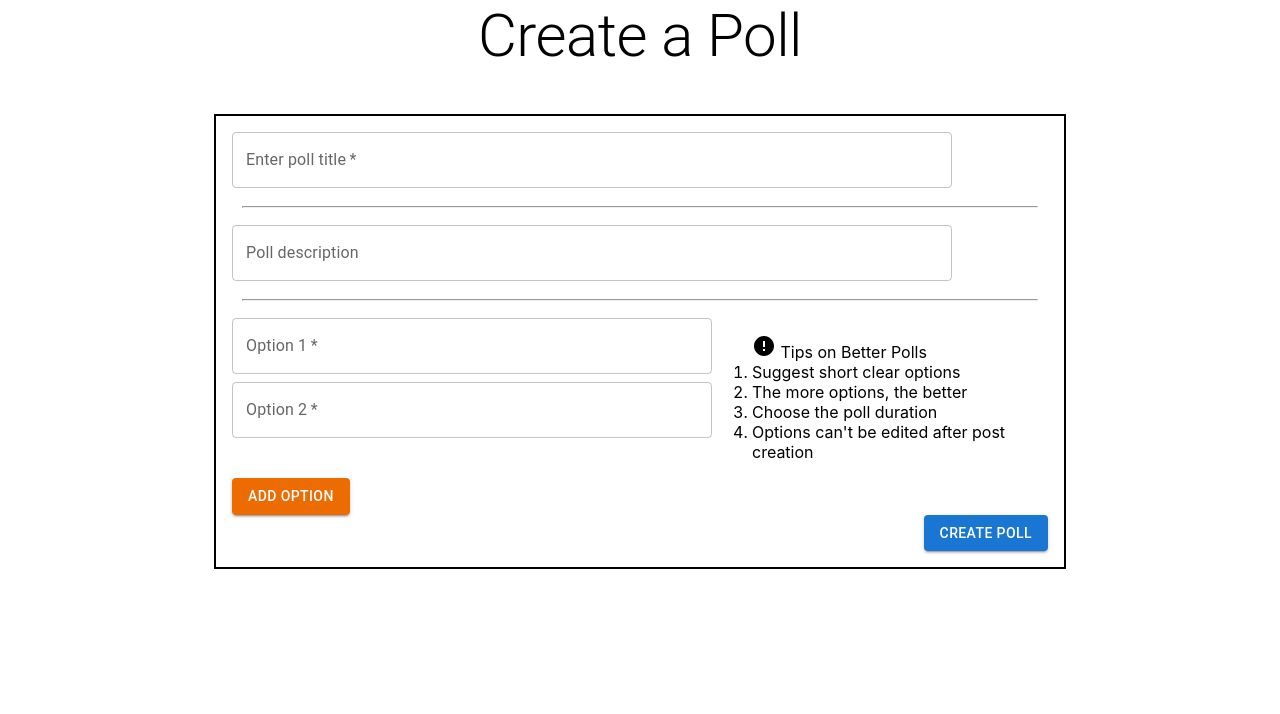
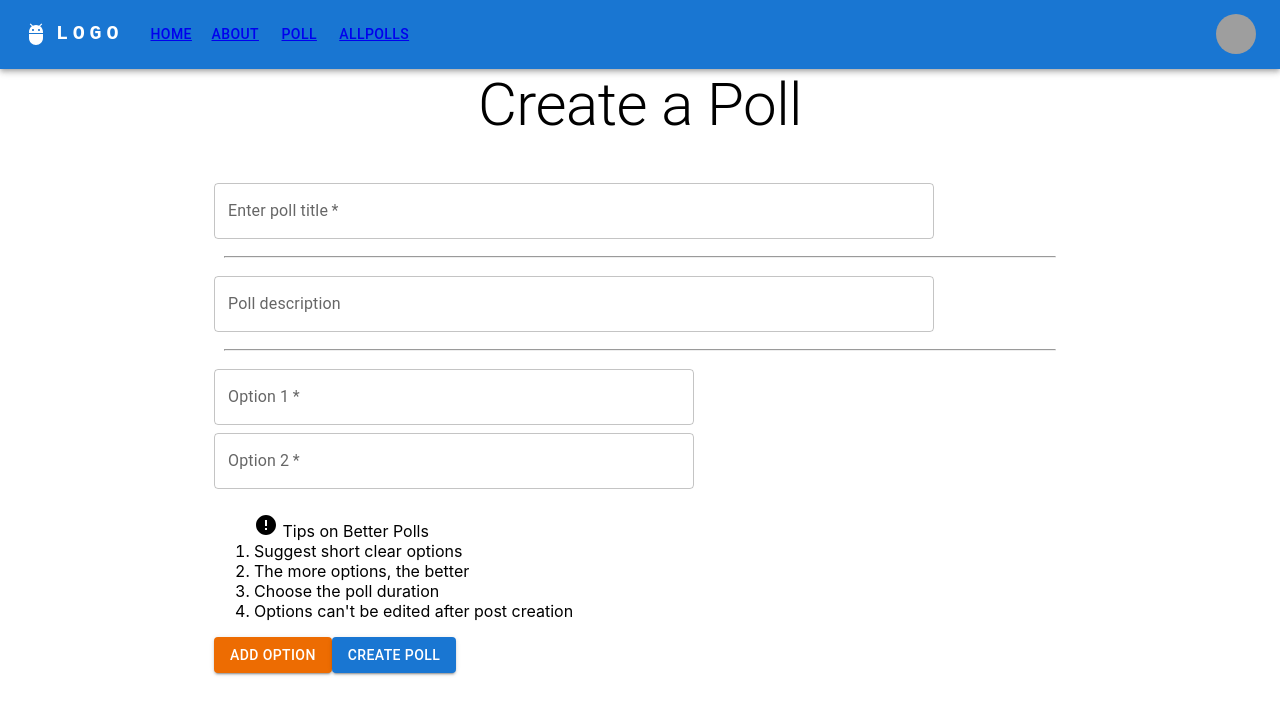
Before and after one commit to kartik7120/Survey-App, a React (Create React App) app: page /poll in a window 1280 px wide. Shown: the top 714 px of the page. Built offline with nearby package versions, Linux system fonts and the light colour scheme; grey boxes are pictures that could not be loaded.

Commit message:
Added a navbar in the voter app

```diff
--- a/src/App.js
+++ b/src/App.js
@@ -2,6 +2,7 @@ import logo from "./logo.svg";
 import "./App.css";
 import React from "react";
 import "./style.css";
+import { Outlet } from "react-router";
 // import { set } from "../server/app";
 
 function App() {
@@ -37,6 +38,7 @@ function App() {
       </header>
 
       <p>I am data from the api call from the backend {state}</p>
+      <Outlet />
     </div>
   );
 }
--- /dev/null
+++ b/src/components/Navbar.jsx
@@ -0,0 +1,186 @@
+import * as React from "react";
+import AppBar from "@mui/material/AppBar";
+import Box from "@mui/material/Box";
+import Toolbar from "@mui/material/Toolbar";
+import IconButton from "@mui/material/IconButton";
+import Typography from "@mui/material/Typography";
+import Menu from "@mui/material/Menu";
+import MenuIcon from "@mui/icons-material/Menu";
+import Container from "@mui/material/Container";
+import Avatar from "@mui/material/Avatar";
+import Button from "@mui/material/Button";
+import Tooltip from "@mui/material/Tooltip";
+import MenuItem from "@mui/material/MenuItem";
+import AdbIcon from "@mui/icons-material/Adb";
+import { Outlet } from "react-router";
+import { NavLink } from "react-router-dom";
+// import { NavLink } from "react-router-dom";
+
+// const home = (
+//     <NavLink to={"/home"}
+// );
+
+const pages = ["home", "about", "poll", "Allpolls"];
+const settings = ["Profile", "Account", "Dashboard", "Logout"];
+
+const ResponsiveAppBar = () => {
+  const [anchorElNav, setAnchorElNav] = React.useState(null);
+  const [anchorElUser, setAnchorElUser] = React.useState(null);
+
+  const handleOpenNavMenu = (event) => {
+    setAnchorElNav(event.currentTarget);
+  };
+  const handleOpenUserMenu = (event) => {
+    setAnchorElUser(event.currentTarget);
+  };
+
+  const handleCloseNavMenu = () => {
+    setAnchorElNav(null);
+  };
+
+  const handleCloseUserMenu = () => {
+    setAnchorElUser(null);
+  };
+
+  return (
+    <>
+      <AppBar position="static">
+        <Container maxWidth="xl">
+          <Toolbar disableGutters>
+            <AdbIcon sx={{ display: { xs: "none", md: "flex" }, mr: 1 }} />
+            <Typography
+              variant="h6"
+              noWrap
+              component="a"
+              href="/"
+              sx={{
+                mr: 2,
+                display: { xs: "none", md: "flex" },
+                fontFamily: "monospace",
+                fontWeight: 700,
+                letterSpacing: ".3rem",
+                color: "inherit",
+                textDecoration: "none",
+              }}
+            >
+              LOGO
+            </Typography>
+
+            <Box sx={{ flexGrow: 1, display: { xs: "flex", md: "none" } }}>
+              <IconButton
+                size="large"
+                aria-label="account of current user"
+                aria-controls="menu-appbar"
+                aria-haspopup="true"
+                onClick={handleOpenNavMenu}
+                color="inherit"
+              >
+                <MenuIcon />
+              </IconButton>
+              <Menu
+                id="menu-appbar"
+                anchorEl={anchorElNav}
+                anchorOrigin={{
+                  vertical: "bottom",
+                  horizontal: "left",
+                }}
+                keepMounted
+                transformOrigin={{
+                  vertical: "top",
+                  horizontal: "left",
+                }}
+                open={Boolean(anchorElNav)}
+                onClose={handleCloseNavMenu}
+                sx={{
+                  display: { xs: "block", md: "none" },
+                }}
+              >
+                {pages.map((page) => (
+                  <MenuItem key={page} onClick={handleCloseNavMenu}>
+                    <Typography textAlign="center">
+                      <NavLink to={"/home"}>{page.toUpperCase()}</NavLink>
+                    </Typography>
+                  </MenuItem>
+                ))}
+              </Menu>
+            </Box>
+            <AdbIcon sx={{ display: { xs: "flex", md: "none" }, mr: 1 }} />
+            <Typography
+              variant="h5"
+              noWrap
+              component="a"
+              href=""
+              sx={{
+                mr: 2,
+                display: { xs: "flex", md: "none" },
+                flexGrow: 1,
+                fontFamily: "monospace",
+                fontWeight: 700,
+                letterSpacing: ".3rem",
+                color: "inherit",
+                textDecoration: "none",
+              }}
+            >
+              LOGO
+            </Typography>
+            <Box sx={{ flexGrow: 1, display: { xs: "none", md: "flex" } }}>
+              {pages.map((page) => (
+                <Button
+                  key={page}
+                  onClick={handleCloseNavMenu}
+                  sx={{ my: 2, color: "white", display: "block" }}
+                >
+                  <NavLink to={`/${page}`}>{page.toUpperCase()}</NavLink>
+                </Button>
+              ))}
+            </Box>
+
+            <Box sx={{ flexGrow: 0 }}>
+              <Tooltip title="Open settings">
+                <IconButton onClick={handleOpenUserMenu} sx={{ p: 0 }}>
+                  <Avatar alt="Remy Sharp" src="/static/images/avatar/2.jpg" />
+                </IconButton>
+              </Tooltip>
+              <Menu
+                sx={{ mt: "45px" }}
+                id="menu-appbar"
+                anchorEl={anchorElUser}
+                anchorOrigin={{
+                  vertical: "top",
+                  horizontal: "right",
+                }}
+                keepMounted
+                transformOrigin={{
+                  vertical: "top",
+                  horizontal: "right",
+                }}
+                open={Boolean(anchorElUser)}
+                onClose={handleCloseUserMenu}
+              >
+                {settings.map((setting) => (
+                  <MenuItem key={setting} onClick={handleCloseUserMenu}>
+                    <Typography textAlign="center">{setting}</Typography>
+                  </MenuItem>
+                ))}
+              </Menu>
+            </Box>
+          </Toolbar>
+        </Container>
+      </AppBar>
+      <Outlet />
+    </>
+  );
+};
+export default ResponsiveAppBar;
+
+// import { Outlet } from "react-router";
+
+// function Navbar(props) {
+//   return (
+//     <>
+//       <h1>I am a navbar</h1>
+//       <Outlet />
+//     </>
+//   );
+// }
+// export default Navbar;
--- a/src/index.js
+++ b/src/index.js
@@ -1,7 +1,7 @@
 import React from 'react';
 import ReactDOM from 'react-dom/client';
 import './index.css';
-import App from './App';
+// import App from './App';
 import reportWebVitals from './reportWebVitals';
 import { Route, Routes } from 'react-router';
 import { BrowserRouter } from 'react-router-dom';
@@ -9,17 +9,21 @@ import Home from "./routes/Home";
 import About from './routes/About';
 import Poll from './components/Poll';
 import AllPolls from './routes/AllPolls';
+import Navbar from './components/Navbar';
 
 const root = ReactDOM.createRoot(document.getElementById('root'));
 root.render(
   <BrowserRouter>
     <React.StrictMode>
       <Routes>
-        <Route path='/' element={<App />} />
-        <Route path='home' element={<Home />} />
-        <Route path='about' element={<About />} />
-        <Route path='poll' element={<Poll />} />
-        <Route path="Allpolls" element={<AllPolls />} />
+        <Route path='/' element={<Navbar />}>
+          <Route index element={<Home />} />
+          <Route path='home' element={<Home />} />
+          <Route path='about' element={<About />} />
+          <Route path='poll' element={<Poll />} />
+          <Route path="Allpolls" element={<AllPolls />} />
+        </Route>
+        <Route path="*" element={<div>This path does not exist</div>} />
       </Routes>
     </React.StrictMode>
   </BrowserRouter>
```
